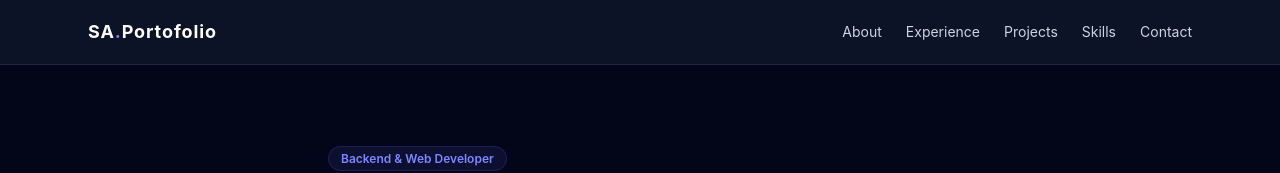
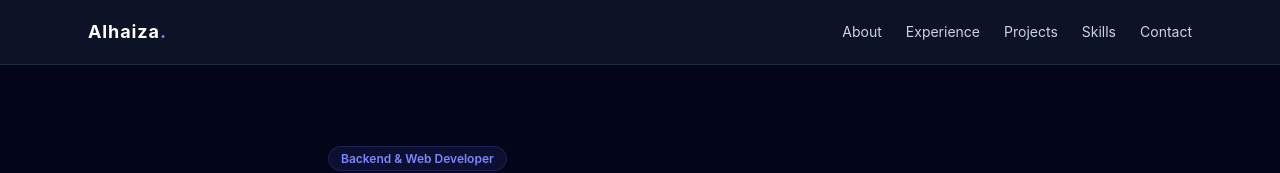
Before and after one commit to Alhaiza/project-personal-website, a Vue app: page / in a window 1280 px wide. Shown: the top 173 px of the page. Built offline with nearby package versions, Linux system fonts and the light colour scheme.

Commit message:
feat: update navbar brand logo text to Alhaiza

```diff
--- a/src/layouts/Navbar.vue
+++ b/src/layouts/Navbar.vue
@@ -13,7 +13,7 @@
   >
     <nav class="max-w-6xl mx-auto px-6 h-16 flex items-center justify-between">
       <span class="text-white font-bold tracking-wider text-lg"
-        >SA<span class="text-indigo-400">.</span>Portofolio</span
+        >Alhaiza<span class="text-indigo-400">.</span></span
       >
       <div class="flex items-center gap-6 text-sm text-slate-300">
         <a href="#about" class="hover:text-indigo-400 transition-colors"
```
